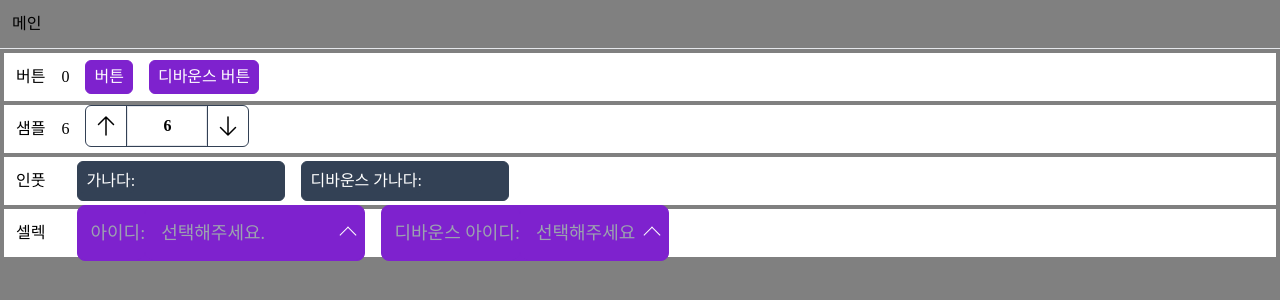
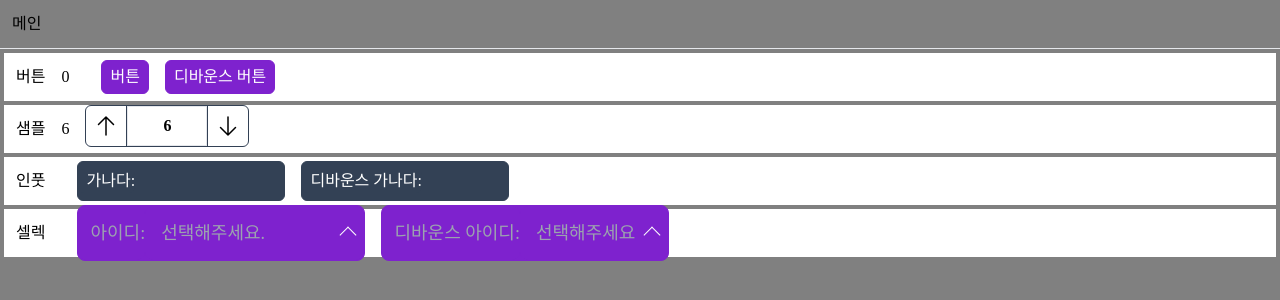
Before and after one commit to uiwwsw/broong, a React (Vite) app: page / in a window 1280 px wide. Shown: the top 300 px of the page. Built offline with nearby package versions, Linux system fonts and the light colour scheme; a web font is replaced by a local one.

Commit message:
feat: 로딩, 스무스 컴포넌트 추가

```diff
--- /dev/null
+++ b/src/components/LoadingLayer.tsx
@@ -0,0 +1,47 @@
+import { MouseEvent, TouchEvent, useEffect, useRef, useState } from 'react';
+import Smooth from './Smooth';
+import Spinner from './Spinner';
+import mergeClassName from '#/mergeClassName';
+interface UseLoadingLayerProps {
+  loading?: boolean;
+  debounceTime?: number;
+}
+const LoadingLayer = ({ debounceTime = 500, loading: injectLoading }: UseLoadingLayerProps) => {
+  const isPropsMode = injectLoading !== undefined;
+  const sti = useRef(setTimeout(() => null));
+  const [loading, setLoading] = useState(!!injectLoading);
+  const handleClick = (e: MouseEvent) => {
+    if (loading) return blockEvent(e);
+    setLoading(true);
+  };
+  const blockEvent = (e: MouseEvent | TouchEvent) => {
+    e.preventDefault();
+    e.stopPropagation();
+  };
+  useEffect(() => {
+    if (isPropsMode) {
+      setLoading(injectLoading);
+    } else if (loading) {
+      clearTimeout(sti.current);
+      sti.current = setTimeout(() => setLoading(false), debounceTime);
+    }
+  }, [loading, injectLoading]);
+  return (
+    <span
+      className={mergeClassName(
+        'absolute inset-0',
+        'bg-opacity-30',
+        'transition-colors',
+        isPropsMode && 'pointer-events-none',
+        loading && 'bg-black',
+      )}
+      onClick={handleClick}
+      onMouseDown={blockEvent}
+      onTouchStart={blockEvent}
+    >
+      <Smooth>{loading && <Spinner />}</Smooth>
+    </span>
+  );
+};
+
+export default LoadingLayer;
--- a/src/components/Ripple.scss
+++ b/src/components/Ripple.scss
@@ -1,7 +1,8 @@
 .ripple {
   @apply pointer-events-none absolute z-50 h-0 w-0 origin-top-left -translate-x-1/2 -translate-y-1/2 rounded-full bg-black bg-opacity-10 opacity-0;
   &--begin {
-    @apply animate-ripple transition-all duration-300;
+    @apply transition-all duration-300;
+    animation: ripple 0.6s linear forwards;
   }
   &--wrap {
     @apply pointer-events-none absolute inset-0 overflow-hidden;
@@ -11,3 +12,13 @@
     @apply bg-white bg-opacity-20;
   }
 }
+@keyframes ripple {
+  10% {
+    opacity: 1;
+    transform: scale(1) translate(-50%, -50%);
+  }
+  100% {
+    opacity: 0;
+    transform: scale(4) translate(-50%, -50%);
+  }
+}
--- /dev/null
+++ b/src/components/Smooth.tsx
@@ -0,0 +1,32 @@
+import mergeClassName from '#/mergeClassName';
+import { ReactElement, useEffect, useState } from 'react';
+interface UseSmoothProps {
+  children?: ReactElement | false | null;
+  className?: string;
+}
+const Smooth = ({ children, className }: UseSmoothProps) => {
+  const [show, setShow] = useState(false);
+  const [clone, setClone] = useState(children);
+  const [hide, setHide] = useState(false);
+  const handleAnimationEnd = () => {
+    if (!show) setHide(true);
+  };
+  useEffect(() => {
+    if (!children) return setShow(false);
+
+    setClone(children);
+    setHide(false);
+    setShow(true);
+  }, [children]);
+  return hide ? null : (
+    <div
+      className={mergeClassName('opacity-0', show ? 'animate-fade-in' : 'animate-fade-out', className)}
+      style={{ opacity: show ? 1 : 0 }}
+      onAnimationEnd={handleAnimationEnd}
+    >
+      {clone}
+    </div>
+  );
+};
+
+export default Smooth;
--- /dev/null
+++ b/src/components/Spinner.scss
@@ -0,0 +1,33 @@
+.spinner {
+  @apply absolute left-1/2 top-1/2 z-10;
+  animation: rotate 2s linear infinite;
+
+  &__path {
+    @apply stroke-cyan-500;
+    animation: dash 1.5s ease-in-out infinite;
+  }
+}
+
+@keyframes rotate {
+  100% {
+    transform: translate(-50%, -50%) rotate(360deg);
+  }
+  0% {
+    transform: translate(-50%, -50%);
+  }
+}
+
+@keyframes dash {
+  0% {
+    stroke-dasharray: 1, 150;
+    stroke-dashoffset: 0;
+  }
+  50% {
+    stroke-dasharray: 90, 150;
+    stroke-dashoffset: -35;
+  }
+  100% {
+    stroke-dasharray: 90, 150;
+    stroke-dashoffset: -124;
+  }
+}
--- /dev/null
+++ b/src/components/Spinner.tsx
@@ -0,0 +1,20 @@
+interface UseSpinnerProps {
+  size?: number;
+}
+const Spinner = ({ size = 30 }: UseSpinnerProps) => {
+  return (
+    <svg className="spinner" viewBox="0 0 50 50" width={size} height={size}>
+      <circle
+        className="spinner__path"
+        cx="25"
+        cy="25"
+        r="20"
+        fill="none"
+        strokeLinecap="round"
+        strokeWidth="5"
+      ></circle>
+    </svg>
+  );
+};
+
+export default Spinner;
--- a/src/index.scss
+++ b/src/index.scss
@@ -14,3 +14,4 @@
 @import './components/Input';
 
 @import './components/Ripple';
+@import './components/Spinner';
--- a/src/pages/Main.tsx
+++ b/src/pages/Main.tsx
@@ -4,6 +4,8 @@ import Button from '@/Button';
 import Sample from '@/Sample';
 import Input from '@/Input';
 import Select from '@/Select';
+import Smooth from '@/Smooth';
+import Loading from '@/LoadingLayer';
 const Main = () => {
   const [count1, setCount1] = useState(0);
   const [count2, setCount2] = useState(0);
@@ -15,7 +17,10 @@ const Main = () => {
         <dt>버튼</dt>
         <dd>{count1}</dd>
         <dd>
-          <Button className="btn btn--primary btn--md" onClick={() => setCount1(count1 + 1)}>
+          <Smooth>{count2 === 9 && <div>dawdawd</div>}</Smooth>
+        </dd>
+        <dd>
+          <Button className="btn btn--primary btn--md overflow-hidden" onClick={() => setCount1(count1 + 1)}>
             버튼
           </Button>
         </dd>
@@ -27,6 +32,7 @@ const Main = () => {
             onHold={() => setCount1((prev) => prev + 1)}
           >
             디바운스 버튼
+            <Loading debounceTime={300} />
           </Button>
         </dd>
       </dl>
--- a/src/utils/mergeClassName.ts
+++ b/src/utils/mergeClassName.ts
@@ -1,2 +1,2 @@
-const mergeClassName = (...className: (string | undefined)[]) => className.filter((x) => x).join(' ');
+const mergeClassName = (...className: (string | false | undefined)[]) => className.filter((x) => x).join(' ');
 export default mergeClassName;
--- a/tailwind.config.js
+++ b/tailwind.config.js
@@ -9,17 +9,24 @@ export default {
     },
     extend: {
       animation: {
-        ripple: 'ripple 0.6s linear forwards',
+        'fade-in': 'fade-in 0.6s linear',
+        'fade-out': 'fade-out 0.6s linear',
       },
       keyframes: {
-        ripple: {
-          '10%': {
+        'fade-in': {
+          '0%': {
+            opacity: '0',
+          },
+          '100%': {
             opacity: '1',
-            transform: 'scale(1) translate(-50%, -50%)',
+          },
+        },
+        'fade-out': {
+          '0%': {
+            opacity: '1',
           },
           '100%': {
             opacity: '0',
-            transform: 'scale(4) translate(-50%, -50%)',
           },
         },
       },
```
